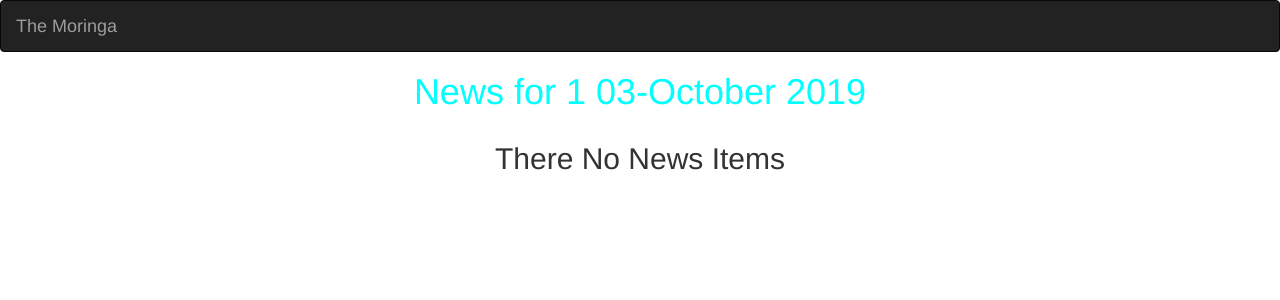
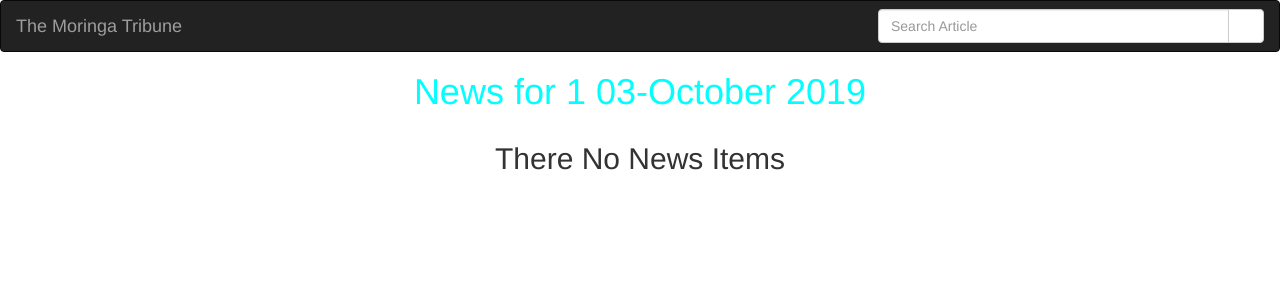
Before and after one commit to alex-muliande/tribune, a Django app: page / in a window 1280 px wide. Shown: the top 300 px of the page. Run offline with Django 3.2, Linux system fonts and the light colour scheme; data that the repository does not hold is empty; some libraries are stand-ins or nearby versions.

Commit message:
Add search term in the navbar

```diff
--- a/news/templates/navbar.html
+++ b/news/templates/navbar.html
@@ -11,8 +11,22 @@
 <nav class="navbar navbar-inverse">
     <div class="container-fluid">
         <div class="navbar-header">
-            <a class="navbar-brand" href="{% url 'newsToday'%}"> The Moringa</a>
+            <a class="navbar-brand" href="{% url 'newsToday'%}"> The Moringa Tribune</a>
         </div>
+        <!-- Adding a search Term -->
+        <div class="col-sm-4 col-md-4 navbar-right">
+        <form class="navbar-form" role="search" action="{% url 'search_results'%}">
+            <form action=""></form>
+            <div class="input-group">
+                <input type="text" class="form-control" placeholder="Search Article" name="article">
+                <div class="input-group-btn">
+                    <button class="btn btn-default" type="submit"><i class="gyphicon glyphicon-search"></i></button>
+                </div>
+            </div>
+
+        </form>
+    </div>
+      <!-- search from end -->
     </div>
 </nav>
 
```
